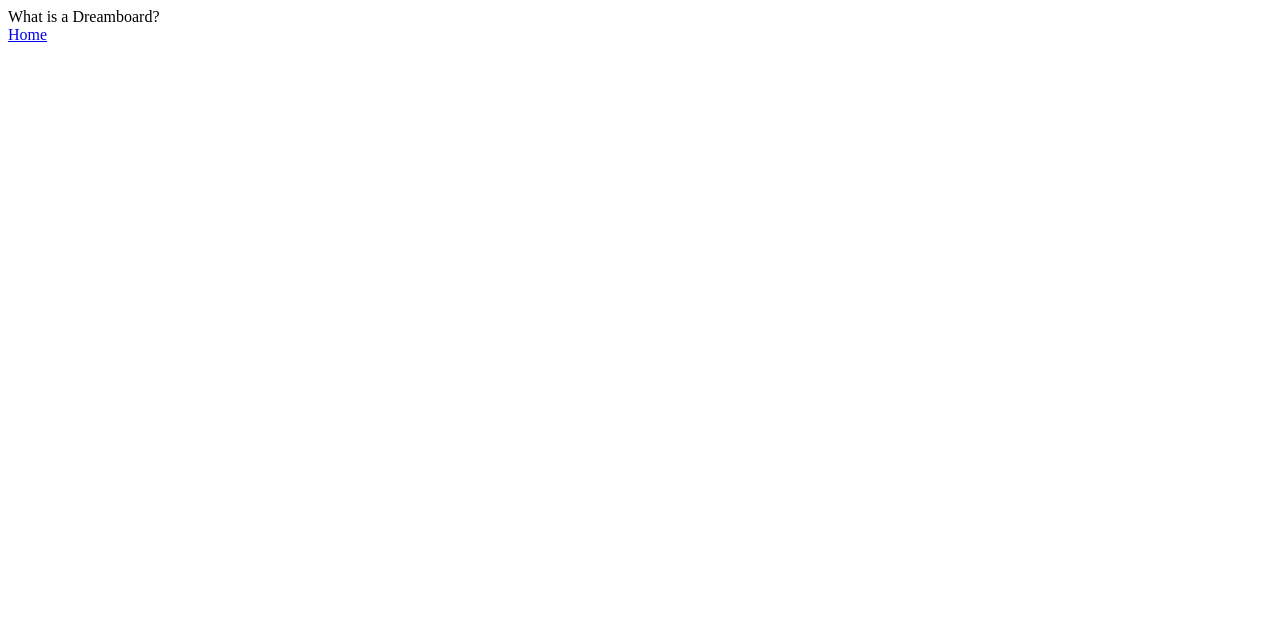
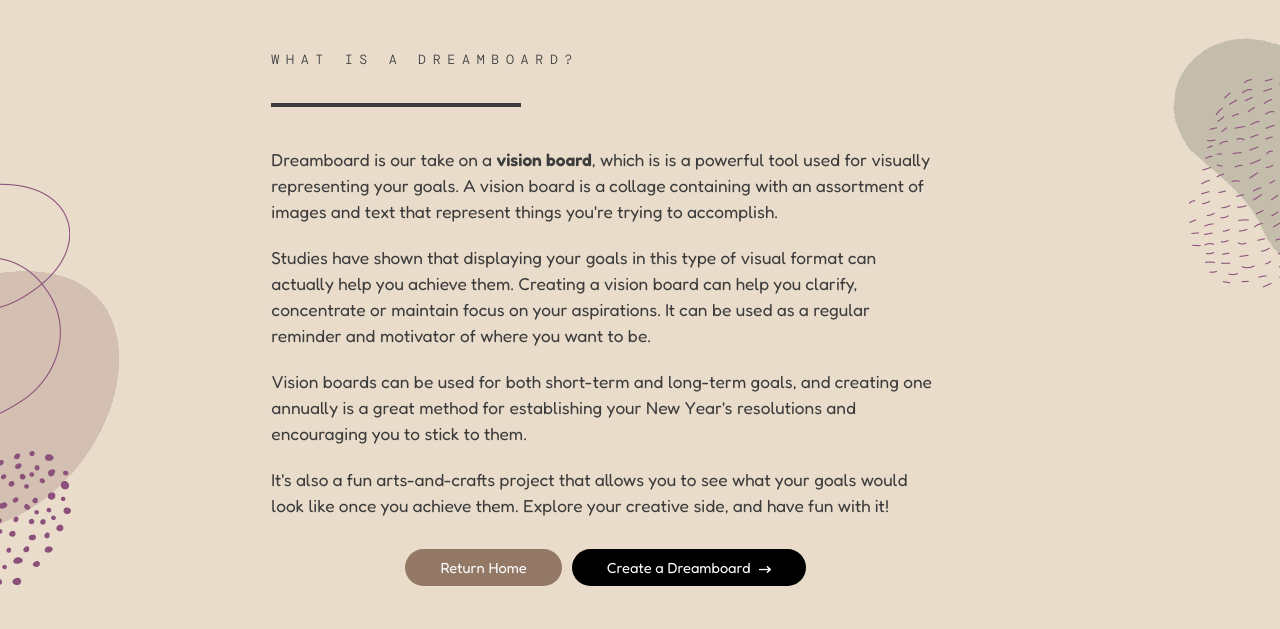
Before and after one commit to leanneholmes/dreamboard, a plain HTML site: page public/about.html in a window 1280 px wide. Drawn offline with Linux system fonts and the light colour scheme.

Commit message:
Fixed some js script issues

```diff
--- a/public/about.html
+++ b/public/about.html
@@ -2,11 +2,54 @@
 <html lang="en">
   <head>
     <meta charset="UTF-8" />
-    <meta name="viewport" content="width=device-width, initial-scale=1.0" />
     <title>Dreamboard - About</title>
+    <link
+      rel="icon"
+      type="image/x-icon"
+      href="./assets/img/rainbow-favicon.png"
+    />
+    <link rel="stylesheet" href="./style/about.css" />
   </head>
   <body>
-    <div class="container">What is a Dreamboard?</div>
-    <div class="links"><a href="./index.html">Home</a></div>
+    <div class="container">
+      <div class="left"></div>
+      <div class="center">
+        <div class="small-text">What is a Dreamboard?</div>
+        <div class="borderline"></div>
+        <div class="normal-text">
+          Dreamboard is our take on a
+          <span style="font-weight: 600">vision board</span>, which is is a
+          powerful tool used for visually representing your goals. A vision
+          board is a collage containing with an assortment of images and text
+          that represent things you're trying to accomplish.
+          <div class="spacer"></div>
+          Studies have shown that displaying your goals in this type of visual
+          format can actually help you achieve them. Creating a vision board can
+          help you clarify, concentrate or maintain focus on your aspirations.
+          It can be used as a regular reminder and motivator of where you want
+          to be.
+          <div class="spacer"></div>
+          Vision boards can be used for both short-term and long-term goals, and
+          creating one annually is a great method for establishing your New
+          Year's resolutions and encouraging you to stick to them.
+          <div class="spacer"></div>
+          It's also a fun arts-and-crafts project that allows you to see what
+          your goals would look like once you achieve them. Explore your
+          creative side, and have fun with it!
+        </div>
+        <div class="links">
+          <a href="./index.html"><button class="home">Return Home</button></a
+          ><a href="./create.html"
+            ><button class="get-started">
+              Create a Dreamboard
+              <img
+                src="./assets/img/arrow-narrow-right.png"
+                class="arrow-icon"
+              /></button
+          ></a>
+        </div>
+      </div>
+      <div class="right"></div>
+    </div>
   </body>
 </html>
--- /dev/null
+++ b/public/style/about.css
@@ -0,0 +1,125 @@
+@font-face {
+  font-family: "Tiempos";
+  src: url("../assets/fonts/Tiempos.ttf");
+}
+
+@font-face {
+  font-family: "Fredoka";
+  src: url("../assets/fonts/Fredoka.ttf");
+}
+
+@font-face {
+  font-family: "DM Mono";
+  src: url("../assets/fonts/DMMono-Light.ttf");
+}
+
+@font-face {
+  font-family: "Courgette";
+  src: url("../assets/fonts/Courgette.ttf");
+}
+
+body {
+  padding: 0;
+  margin: 0;
+  font-family: "Tiempos";
+  background-color: #e9dccb;
+}
+
+.container {
+  display: flex;
+  width: 100%;
+}
+
+.left {
+  background-image: url("../assets/img/vector-background.png");
+  background-repeat: no-repeat;
+  background-position-y: 82%;
+  width: 50%;
+  padding-top: 10%;
+  padding-left: 10%;
+  padding-right: 3%;
+  width: 10%;
+}
+
+.right {
+  background-image: url("../assets/img/vector-background-right.png");
+  background-repeat: no-repeat;
+  background-position: right top;
+  background-position-y: 10%;
+  width: 15%;
+}
+
+.center {
+  padding-top: 4%;
+  padding-right: 5%;
+  width: 75%;
+}
+
+.small-text {
+  font-size: 10pt;
+  font-family: "DM Mono";
+  text-transform: uppercase;
+  letter-spacing: 5pt;
+  color: #3c3c3c;
+}
+
+.borderline {
+  width: 250px;
+  border-bottom: 4px solid #3c3c3c;
+  padding-top: 35px;
+}
+
+.normal-text {
+  font-family: "Fredoka";
+  font-size: 13pt;
+  margin-top: 40px;
+  padding-right: 15%;
+  line-height: 1.5;
+  color: #3c3c3c;
+}
+
+.spacer {
+  height: 20px;
+}
+
+.links {
+  padding-top: 30px;
+  margin-bottom: 40px;
+  padding-right: 15%;
+  text-align: center;
+}
+
+.home {
+  font-family: "Fredoka";
+  font-size: 11pt;
+  cursor: pointer;
+  background-color: #927865;
+  color: white;
+  border: none;
+  border-radius: 20px;
+  padding: 10px 35px 10px 35px;
+  margin-right: 5px;
+  &:hover {
+    background-color: #b19987;
+  }
+}
+
+.get-started {
+  font-size: 11pt;
+  font-family: "Fredoka";
+  cursor: pointer;
+  background-color: black;
+  color: white;
+  border: none;
+  border-radius: 20px;
+  padding: 10px 35px 10px 35px;
+  margin-left: 5px;
+  &:hover {
+    background-color: #252525;
+  }
+}
+
+.arrow-icon {
+  width: 12px;
+  margin-left: 5px;
+}
```
Also changed, not shown: public/create.html (+1 -2 lines).
